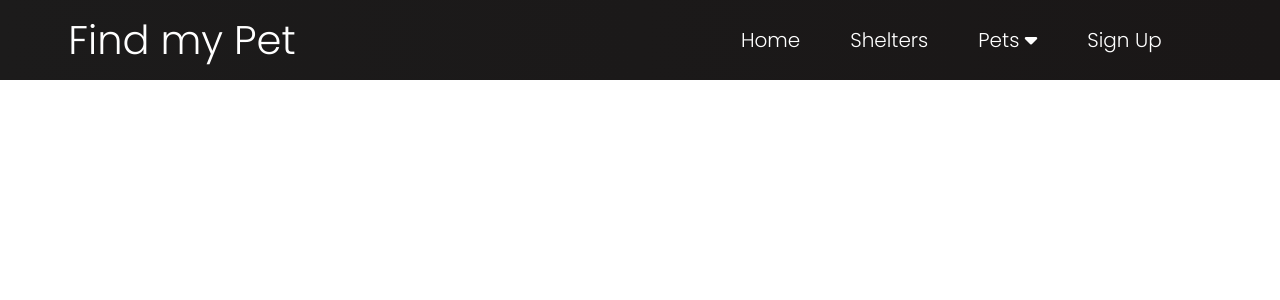
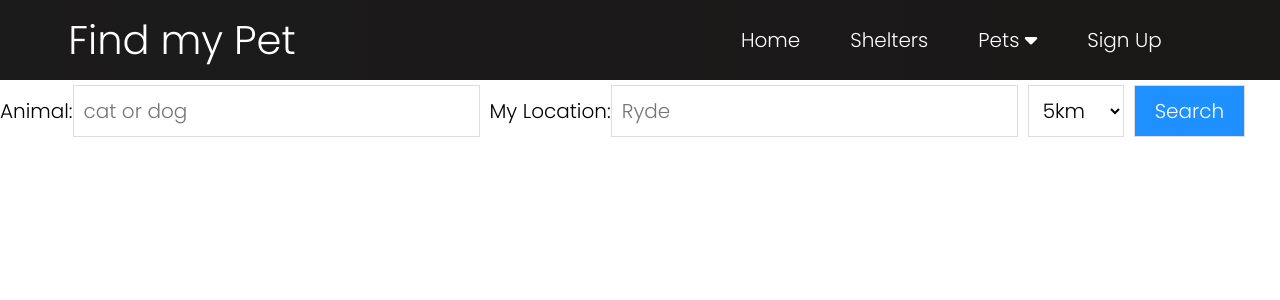
Before and after one commit to brunabdesouza/Find-my-Pet-Frontend, a React (Create React App) app: page /#/pets/cats in a window 1280 px wide. Before the commit this address led to /#/shelters/1. Shown: the top 300 px of the page. Built offline with nearby package versions, Linux system fonts and the light colour scheme.

Commit message:
search results working and have added css

```diff
--- a/package.json
+++ b/package.json
@@ -10,7 +10,9 @@
     "@testing-library/react": "^11.2.3",
     "@testing-library/user-event": "^12.6.2",
     "axios": "^0.21.1",
+    "bootstrap": "^4.6.0",
     "react": "^17.0.1",
+    "react-bootstrap": "^1.4.3",
     "react-dom": "^17.0.1",
     "react-router-dom": "^5.2.0",
     "react-scripts": "4.0.1",
--- a/public/index.html
+++ b/public/index.html
@@ -11,6 +11,7 @@
   <script src="https://kit.fontawesome.com/a79bfb8d93.js" crossorigin="anonymous"></script>
   <link rel="preconnect" href="https://fonts.gstatic.com">
   <link href="https://fonts.googleapis.com/css2?family=Poppins:wght@300&display=swap" rel="stylesheet">
+  <!-- <link rel="stylesheet" href="https://maxcdn.bootstrapcdn.com/bootstrap/4.5.0/css/bootstrap.min.css" integrity="sha384-9aIt2nRpC12Uk9gS9baDl411NQApFmC26EwAOH8WgZl5MYYxFfc+NcPb1dKGj7Sk" crossorigin="anonymous" /> -->
   <!--
       manifest.json provides metadata used when your web app is installed on a
       user's mobile device or desktop. See https://developers.google.com/web/fundamentals/web-app-manifest/
--- a/src/App.css
+++ b/src/App.css
@@ -182,3 +182,73 @@
     display: none;
   }
 }
+
+.main-form {
+  display: flex;
+  flex-flow: wrap;
+  align-items: center;
+}
+
+.main-form label {
+  margin: 5px, 10px, 5px, 0;
+}
+
+.main-form input {
+  vertical-align: middle;
+  margin: 5px 10px 5px 0;
+  padding: 10px;
+  background-color: #fff;
+  border: 1px solid #ddd;
+}
+
+.select-option {
+  vertical-align: middle;
+  margin: 5px 10px 5px 0;
+  padding: 10px;
+  background-color: #fff;
+  border: 1px solid #ddd;
+}
+
+.main-form button {
+  padding: 10px 20px;
+  background-color: dodgerblue;
+  border: 1px solid #ddd;
+  color: white;
+}
+
+@media (max-width: 800px) {
+  .main-form input {
+    margin: 10px 0;
+  }
+
+  .main-form {
+    flex-direction: column;
+    align-items: stretch;
+  }
+}
+
+img {
+  max-width: 300px;
+  max-height: 200px;
+}
+
+li {
+  list-style: none;
+}
+
+.myFontSize {
+  font-size: 15px;
+}
+
+.allSearchDisplay {
+  display: flex;
+  padding: 15px 15px 15px 15px;
+  justify-content: space-between;
+}
+
+.searchDisplay {
+  display: flex;
+  flex-wrap: wrap;
+  justify-content: space-between;
+  flex: 0 1 calc(25% - 1em);
+}
--- a/src/components/FindMyPetApp.js
+++ b/src/components/FindMyPetApp.js
@@ -14,8 +14,8 @@ class FindMyPetApp extends React.Component {
       <div>
         <NavBar />
         <Router>
-          <Route path="/search" component={MainSearch} />
-          <Route exact path="/results/:animalType/:location" component={SearchShow} />
+          <Route  component={MainSearch} />
+          <Route exact path="/shelters/search/:location/:animal_type/:radius" component={SearchShow} />
         </Router>
       </div>
     )
--- a/src/components/MainSearch.js
+++ b/src/components/MainSearch.js
@@ -1,4 +1,5 @@
 import React, { useState } from 'react';
+import '../App.css';
 // import axios from 'axios';
 // import { HashRouter as Router, Link, Route } from 'react-router-dom';
 
@@ -8,11 +9,12 @@ const MainSearch = (props) => {
 
   const [aTypeSearch, setATypeSearch] = useState( '' );
   const [locationSearch, setLocationSearch] = useState( '' );
+  const [radiusSearch, setRadiusSearch] = useState( '5' );
 
 
   return (
     <div>
-      <form>
+      <form className="main-form">
         <label>Animal: </label>
         <input
           type="text"
@@ -20,13 +22,19 @@ const MainSearch = (props) => {
           onChange={ (ev) => setATypeSearch(ev.target.value)}
           >
         </input>
-        <label>Location: </label>
+        <label>My Location: </label>
         <input
           type="text"
-          placeholder="near me"
+          placeholder="Ryde"
           onChange={ (ev) => setLocationSearch(ev.target.value)}>
         </input>
-        <button onClick={() => props.history.push(`/results/${aTypeSearch}/${locationSearch}`)}>Search</button>
+        <select className="select-option" onChange={ (ev) => setRadiusSearch(ev.target.value)}>
+          <option value="5">5km</option>
+          <option value="10">10km</option>
+          <option value="15">15km</option>
+          <option value="20">20km</option>
+        </select>
+        <button onClick={() => props.history.push(`/shelters/search/${locationSearch}/${aTypeSearch}/${radiusSearch}`)}>Search</button>
       </form>
     </div>
   ) // return
--- a/src/components/SearchShow.js
+++ b/src/components/SearchShow.js
@@ -1,25 +1,42 @@
 import React, { useState, useEffect } from 'react';
 import axios from 'axios';
 
-const SHELTER_BASE_URL = 'http://localhost:3000';
+const SEARCH_BASE_URL = 'http://localhost:3000';
 
 const SearchShow = (props) => {
 
-  const [shelter, setShelter] = useState( {} );
+  const [shelters, setShelters] = useState( [] );
 
-  axios.get(`${SHELTER_BASE_URL}/results`, { params: {
-    animalType: props.match.params.animalType,
-    location: props.match.params.location, radius: props.match.params.radius}
-  })
-  .then( (res) => {
-    console.log(res.data);
-  })
-  .catch( console.warn );
+  const { location, animal_type, radius } = props.match.params
 
+  useEffect( () => {
+
+    axios.get(`${SEARCH_BASE_URL}/shelters/search`, {
+      params: { location, animal_type, radius }
+    })
+    .then( (res) => {
+      console.log(res.data);
+      setShelters(res.data)
+    })
+    .catch( console.warn );
+
+}, [location, animal_type, radius]); // useEffect
 
   return (
     <div>
-      Found Something!
+
+      <ul className="allSearchDisplay">
+        {
+          shelters.map( s => (
+            <li className="searchDisplay" key={s.id}><strong>{s.name}</strong>
+            <img src={s.pet_image} alt="pet"/>
+            <li><strong>{s.pet_name}</strong></li>
+            <li className="myFontSize">{s.pet_description}</li>
+            </li>
+          ))
+        }
+      </ul>
+
     </div>
 
   ) // return
@@ -43,19 +60,7 @@ const SearchShow = (props) => {
 // render(){
 //   return (
 //     <div>
-//       <h2>
-//         Search results for: {this.props.match.params.name}
-//       </h2>
-//         <ul>
-//           {
-//             this.state.search.map( s => (
-//               <li key={s.id}>{s.name}
-//               <li>{s.address}</li>
-//               <li>{s.description}</li>
-//               </li>
-//             ))
-//           }
-//         </ul>
+//
 //     </div>
 //   )
 // }; // render
--- a/src/index.js
+++ b/src/index.js
@@ -3,6 +3,7 @@ import ReactDOM from 'react-dom';
 import './index.css';
 import FindMyPetApp from './components/FindMyPetApp';
 import reportWebVitals from './reportWebVitals';
+// import 'bootstrap/dist/css/bootstrap.min.css';
 
 ReactDOM.render(
   <React.StrictMode>
```
Also changed, not shown: 1 other file (tests, documents, lock files or other folders).
